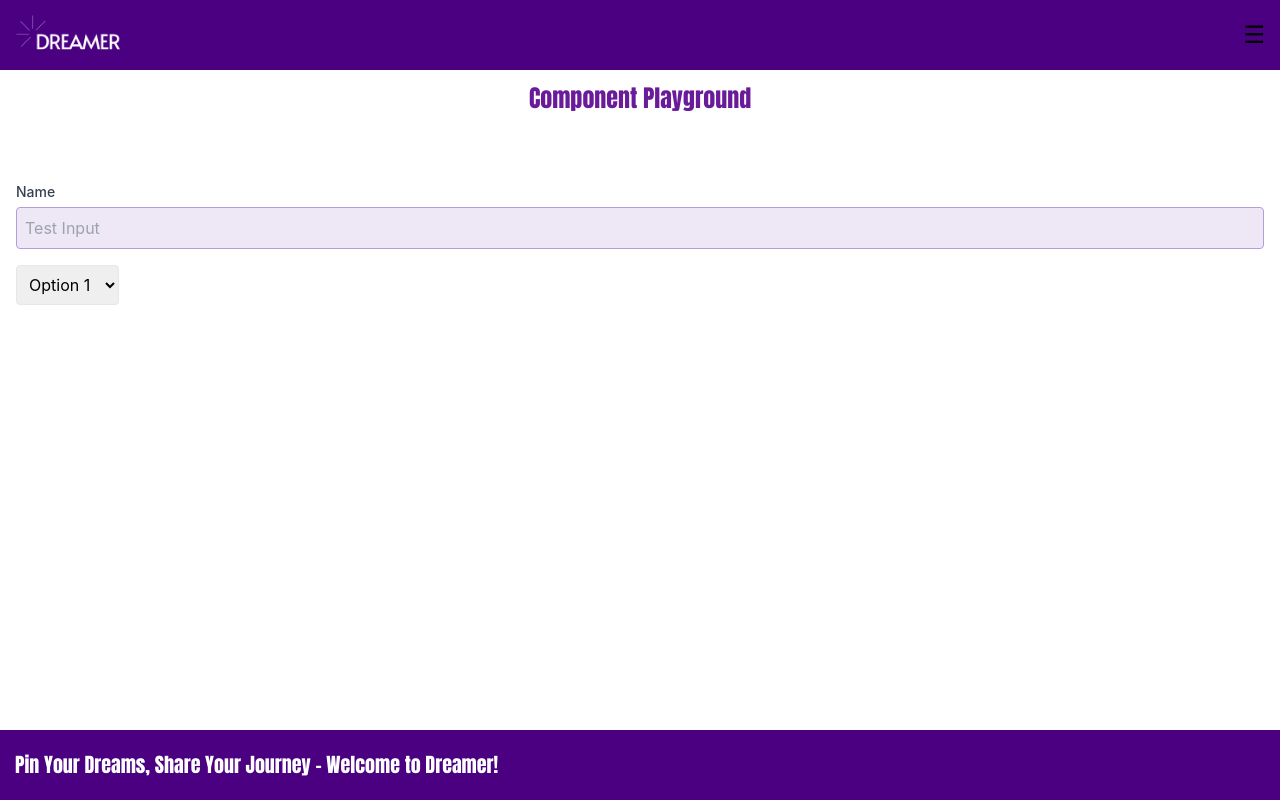
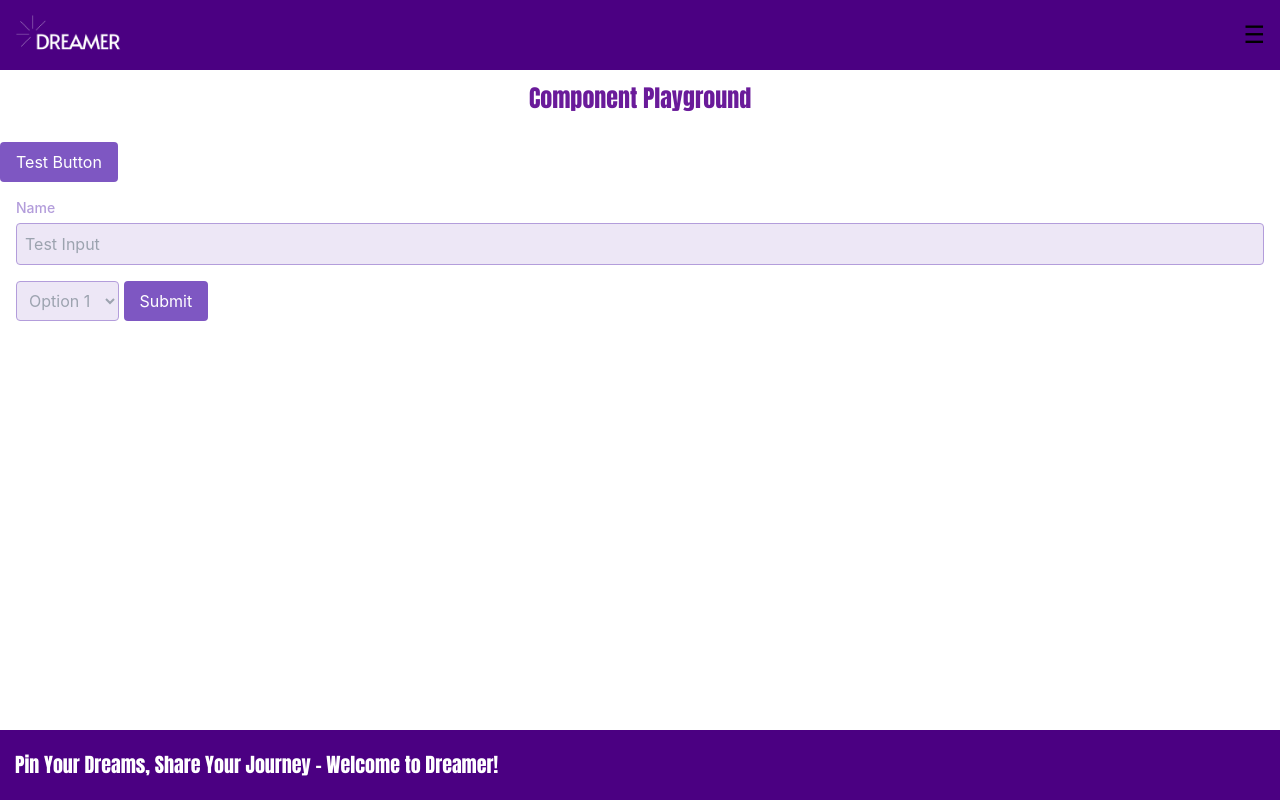
Before and after one commit to vishnukommuri326/Dreamers, a React (Create React App) app in the folder front-end/: page /testing in a window 1280 px wide. Built offline with nearby package versions, Linux system fonts and the light colour scheme.

Commit message:
style: update with custom colors

```diff
--- a/front-end/src/components/button.js
+++ b/front-end/src/components/button.js
@@ -3,7 +3,7 @@ import React from 'react';
 function Button({ children }) {
   return (
 
-    <button className="bg-blue-500 hover:bg-blue-700 text-white font-bold py-6 px-8 rounded">
+    <button className="bg-purpleMedium hover:bg-purpleDark active:bg-purpleDarker text-white py-2 px-4 rounded">
       {children}
     </button>
   );
--- a/front-end/src/components/form.js
+++ b/front-end/src/components/form.js
@@ -5,7 +5,7 @@ import Button from './button'
 function InputField({ label, type, value, onChange, placeholder }) {
   return (
     <div className="mb-4">
-      <label className="block text-sm font-medium text-gray-700">{label}</label>
+      <label className="block text-sm font-medium text-purpleGrey">{label}</label>
       <input
         type={type}
         value={value}
@@ -20,7 +20,7 @@ function InputField({ label, type, value, onChange, placeholder }) {
 // Dropdown Component
 function Dropdown({ options, onSelect }) {
   return (
-    <select onChange={(e) => onSelect(e.target.value)} className="border p-2 rounded">
+    <select onChange={(e) => onSelect(e.target.value)} className="border p-2 rounded bg-purpleLighter border-purpleGrey text-gray-400">
       {options.map((option) => (
         <option key={option.value} value={option.value}>
           {option.label}
@@ -35,7 +35,7 @@ function Form({ children, onSubmit }) {
   return (
     <form onSubmit={onSubmit} className="p-4">
       {children}  {/* Allows dynamic components to be passed in */}
-      <Button type="submit" className="bg-blue-500 text-white py-2 px-4 rounded">
+      <Button type="submit" >
         Submit
       </Button>
     </form>
```
